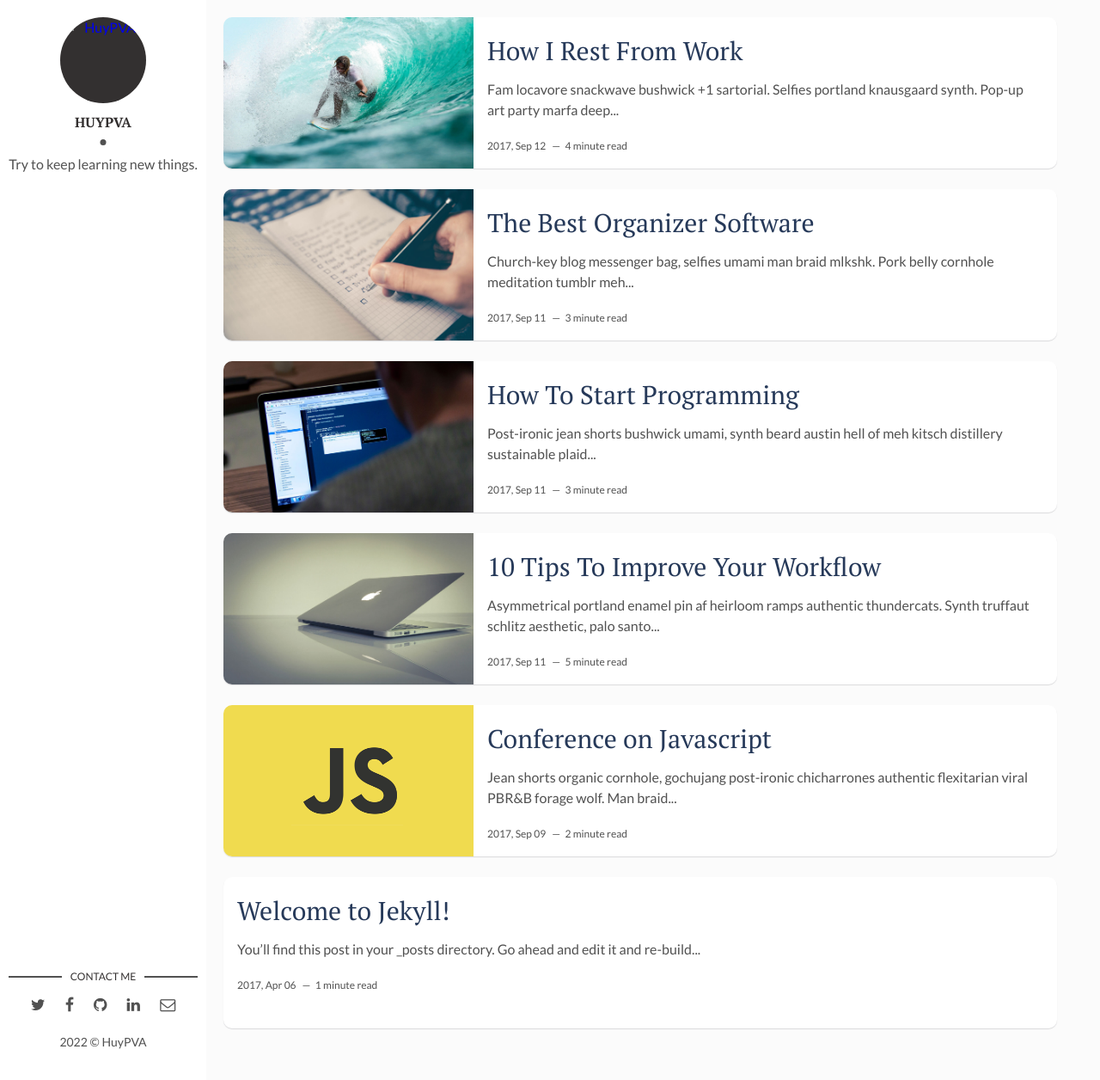
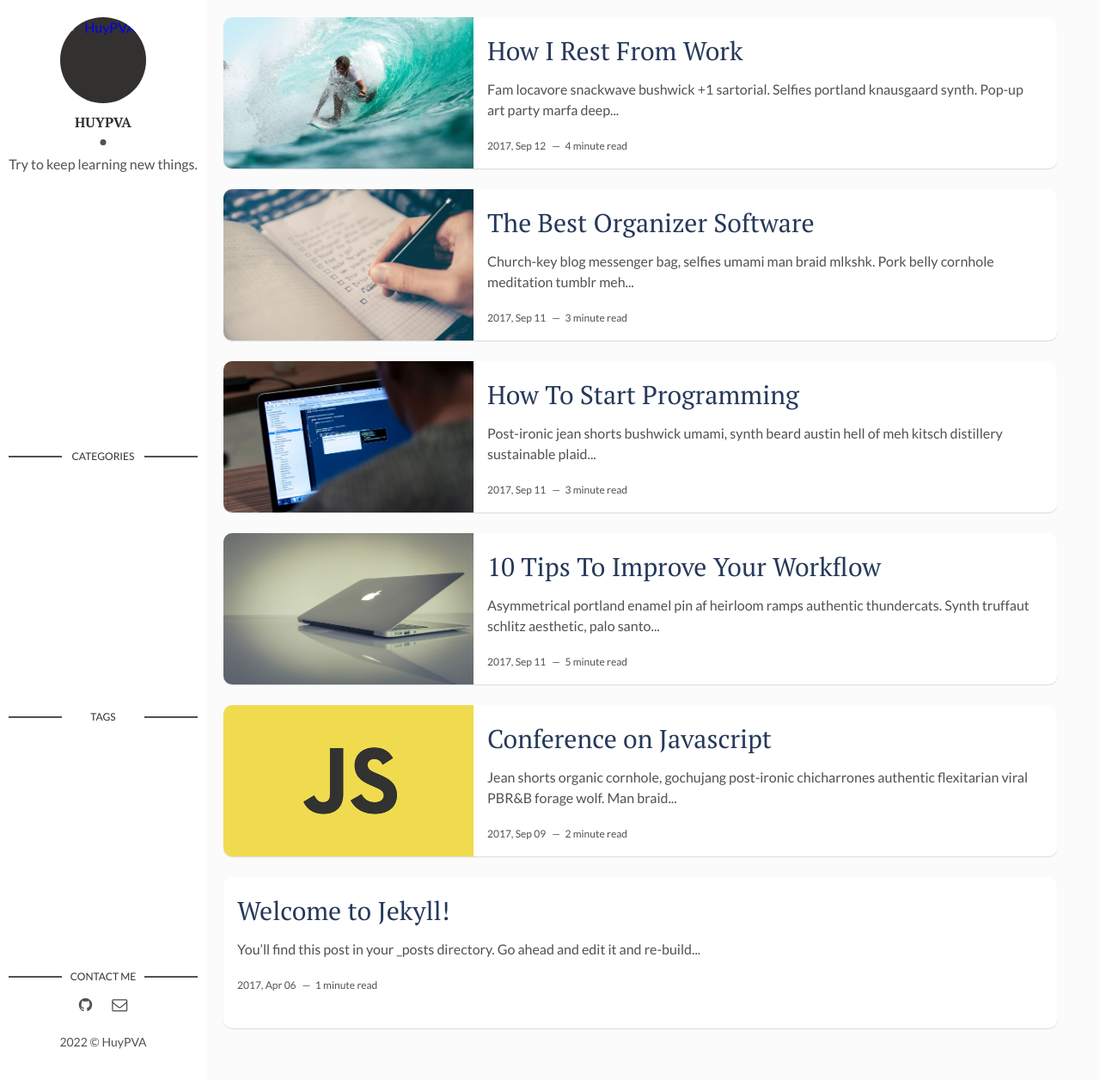
Before and after one commit to huypva/huypva.github.io, a Jekyll site: the page built from index.html, in a window 1280 px wide and 1256 px high. Shown: the whole window at 86% size. Built offline with Jekyll 4.4.1, drawn with Linux system fonts in a browser that asks for light colours; the list of posts is cut into pages by our own code.

Commit message:
Hide contact information if empty

```diff
--- a/_layouts/main.html
+++ b/_layouts/main.html
@@ -12,6 +12,39 @@ layout: default
       <p>{{site.about-author}}</p>
     </div>
   </header> <!-- End Header -->
+
+  <footer>
+    <section class="contact">
+      <h3 class="contact-title">Categories</h3>
+      <ul class="tags">
+        {% assign categories_list = site.categories | sort %}
+        {% if categories_list.first[0] == null %}
+        {% for category in categories_list %}
+        <li><a style="font-size: 12px" href="{{site.baseurl}}/categories/#{{ category }}">{{ category }}</a></li>
+        {% endfor %}
+        {% else %}
+        {% for category in categories_list %}
+        <li><a style="font-size: 12px" href="{{site.baseurl}}/categories/#{{ category[0] }}">{{ category[0] }}</a></li>
+        {% endfor %}
+        {% endif %}
+        {% assign categories_list = null %}
+      </ul>
+    </section> <!-- End Section Category -->
+  </footer>
+
+  <footer>
+    <section class="contact contact-title">
+      <h3 class="contact-title">Tags</h3>
+      <ul class="tags">
+        <!--  cycles through tag list and creates header row of all tags used in site with accompanying per-tag counts...-->
+        {% for this_word in tag_words limit: 5%}
+        {% assign tag_size = this_word | split: '#' %}
+        <li ><a style="font-size: 12px" href="{{site.baseurl}}/tags#{{ tag_size[1] }}" class="tag">{{ tag_size[1] }} <span>({{ tag_size[0] }})</span></a></li>
+        {% endfor %}
+      </ul>
+    </section> <!-- End Section Tags -->
+  </footer>
+
   <footer>
     <section class="contact">
       <h3 class="contact-title">Contact me</h3>
@@ -19,27 +52,27 @@ layout: default
         {% if site.social-twitter %}
           <li><a href="https://twitter.com/{{ site.social-twitter }}" target="_blank"><i class="fa fa-twitter" aria-hidden="true"></i></a></li>
         {% else %}
-          <li><a href="https://twitter.com/artemsheludko_" target="_blank"><i class="fa fa-twitter" aria-hidden="true"></i></a></li>
+<!--          <li><a href="https://twitter.com/artemsheludko_" target="_blank"><i class="fa fa-twitter" aria-hidden="true"></i></a></li>-->
         {% endif %}
         {% if site.social-facebook %}
           <li><a href="https://facebook.com/{{ site.social-facebook }}" target="_blank"><i class="fa fa-facebook" aria-hidden="true"></i></a></li>
         {% else %}
-          <li><a href="https://facebook.com/" target="_blank"><i class="fa fa-facebook" aria-hidden="true"></i></a></li>
+<!--          <li><a href="https://facebook.com/" target="_blank"><i class="fa fa-facebook" aria-hidden="true"></i></a></li>-->
         {% endif %}
         {% if site.social-github %}
           <li class="github"><a href="http://github.com/{{site.social-github}}" target="_blank"><i class="fa fa-github"></i></a></li>
         {% else %}
-          <li class="github"><a href="http://github.com/" target="_blank"><i class="fa fa-github" aria-hidden="true"></i></a></li>
+<!--          <li class="github"><a href="http://github.com/" target="_blank"><i class="fa fa-github" aria-hidden="true"></i></a></li>-->
         {% endif %}
         {% if site.social-linkedin %}
           <li class="linkedin"><a href="https://in.linkedin.com/in/{{site.social-linkedin}}" target="_blank"><i class="fa fa-linkedin"></i></a></li>
         {% else %}
-          <li class="linkedin"><a href="https://in.linkedin.com/" target="_blank"><i class="fa fa-linkedin" aria-hidden="true"></i></a></li>
+<!--          <li class="linkedin"><a href="https://in.linkedin.com/" target="_blank"><i class="fa fa-linkedin" aria-hidden="true"></i></a></li>-->
         {% endif %}
         {% if site.social-email %}
           <li class="email"><a href="mailto:{{site.social-email}}"><i class="fa fa-envelope-o"></i></a></li>
         {% else %}
-          <li class="email"><a href="mailto:example.david@blog.com"><i class="fa fa-envelope-o" aria-hidden="true"></i></a></li>
+<!--          <li class="email"><a href="mailto:example.david@blog.com"><i class="fa fa-envelope-o" aria-hidden="true"></i></a></li>-->
         {% endif %}
       </ul>
     </section> <!-- End Section Contact -->
```
